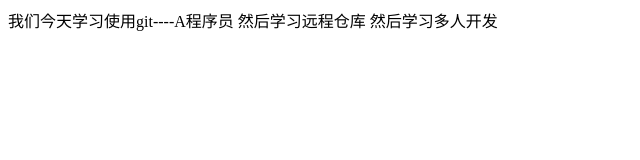
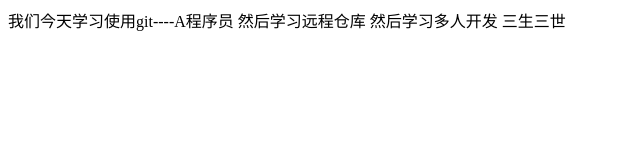
Before and after one commit to lonelybite/git-demo2, a plain HTML site: page index.html in a window 1280 px wide. Shown: the full height of the page, 0-640 px from the left. Drawn offline with Linux system fonts and the light colour scheme.

Commit message:
我就提交试试

```diff
--- a/index.html
+++ b/index.html
@@ -11,6 +11,7 @@
     我们今天学习使用git----A程序员
     然后学习远程仓库
     然后学习多人开发
+    三生三世
 </body>
 
 </html>
```
